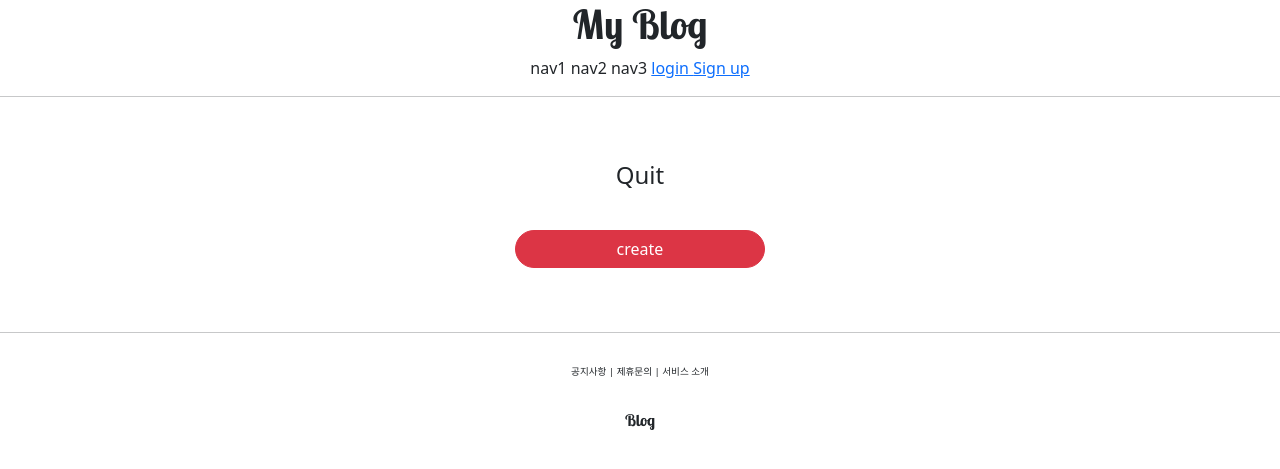
After one commit to ha9011/pinterest, a Django app: template account/templates/account/delete.html in a window 1280 px wide. The commit adds this page. Shown: the top 469 px of the page. Run offline with Django 3.2, Linux system fonts and the light colour scheme; the template is opened without the code that fills it, so the values that code supplies are empty; some libraries are stand-ins or nearby versions.

Commit message:
add delete accounts

```diff
--- /dev/null
+++ b/account/templates/account/delete.html
@@ -0,0 +1,13 @@
+{% extends "base.html" %}
+{% load bootstrap4 %}
+
+{% block content %}
+    <div style="text-align:center; max-width : 500px; margin : 4rem auto;">
+        <h4 class="mb-4">Quit</h4>
+        <form action = "{% url 'account:delete' pk=user.pk %}" method="post">
+            {% csrf_token %}
+
+            <input type="submit" class="btn btn-danger rounded-pill col-6 mt-3" value="create">
+        </form>
+    </div>
+{% endblock %}
--- a/account/templates/account/detail.html
+++ b/account/templates/account/detail.html
@@ -17,6 +17,11 @@
                 Change Info
             </p>
         </a>
+        <a href="{% url 'account:delete' pk=user.pk %}">
+            <p>
+                Quit
+            </p>
+        </a>
         {% endif %}
     </div>
 </div>
--- a/account/urls.py
+++ b/account/urls.py
@@ -1,6 +1,6 @@
 from django.contrib.auth.views import LoginView, LogoutView
 from django.urls import path
-from .views import hello_world, AccountCreateView, AccountDetailView,AccountUpdateView
+from .views import hello_world, AccountCreateView, AccountDetailView, AccountUpdateView, AccountDeleteView
 
 app_name = "account"
 
@@ -12,5 +12,6 @@ urlpatterns = [
     path("logout/", LogoutView.as_view(), name="logout" ),
     path("create/", AccountCreateView.as_view(), name="create" ), # 계정 생성
     path("update/<int:pk>", AccountUpdateView.as_view(), name="update" ), # 계정 수정
-    path("detail/<int:pk>", AccountDetailView.as_view(), name="detail")  # 계정 정보
+    path("detail/<int:pk>", AccountDetailView.as_view(), name="detail") , # 계정 정보
+    path("delete/<int:pk>", AccountDeleteView.as_view(), name="delete")  # 계정 삭제
 ]
--- a/templates/header.html
+++ b/templates/header.html
@@ -12,6 +12,10 @@
 
                 <span>login</span>
              </a>
+             <a href="{% url 'account:create' %}">
+
+                <span>Sign up</span>
+             </a>
          {% else %}
               <a href="{% url 'account:detail' pk=user.pk %}">
 
```
Also changed, not shown: account/views.py (+14 -7 lines).
